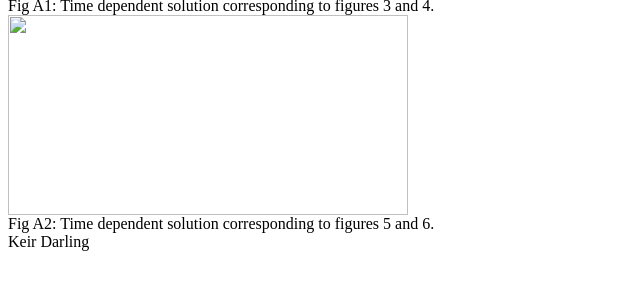
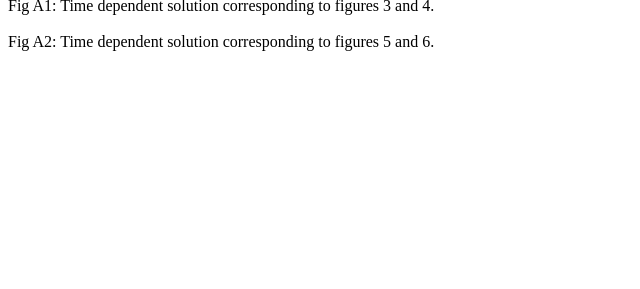
Before and after one commit to keirdarling/keirdarling.github.io, a plain HTML site: page index.html in a window 1280 px wide. Shown: the part 269-558 px from the top of the page, without its empty margins (0-640 px from the left). Drawn offline with Linux system fonts and the light colour scheme.

Commit message:
image fix

```diff
--- a/index.html
+++ b/index.html
@@ -6,10 +6,8 @@
         <br/>
         <p1>Fig A1: Time dependent solution corresponding to figures 3 and 4.</p1>
         <br/>
-        <IMG SRC="PredictedSolutionCheck19.gif", width='400', height='200'>
+        <!-- <IMG SRC="PredictedSolutionCheck19.gif", width='400', height='200'>         -->
         <br/>
         <p2>Fig A2: Time dependent solution corresponding to figures 5 and 6.</p1>
-        <br/>
-        <p3>Keir Darling</p3>
     </BODY>
 </HTML>
```
